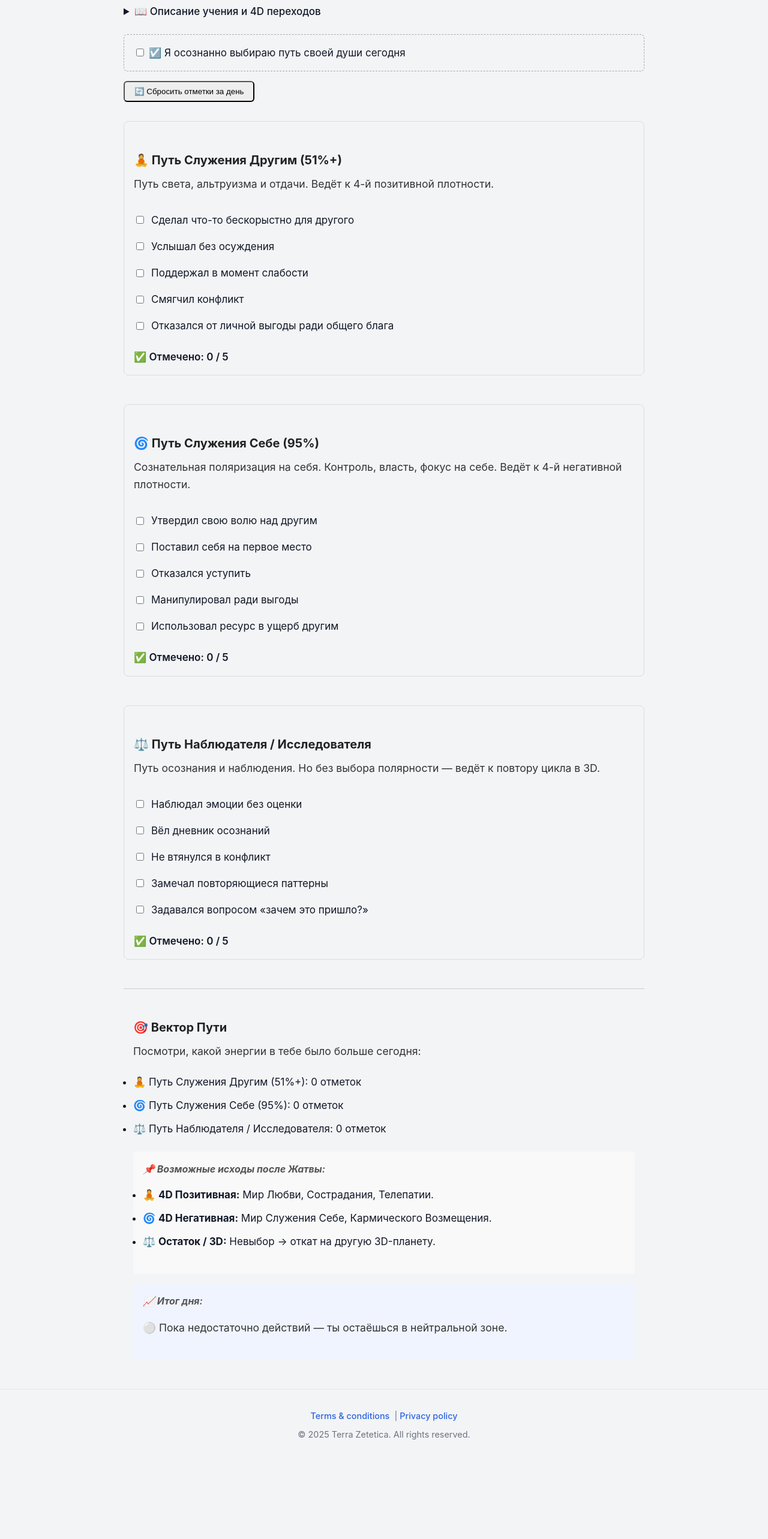
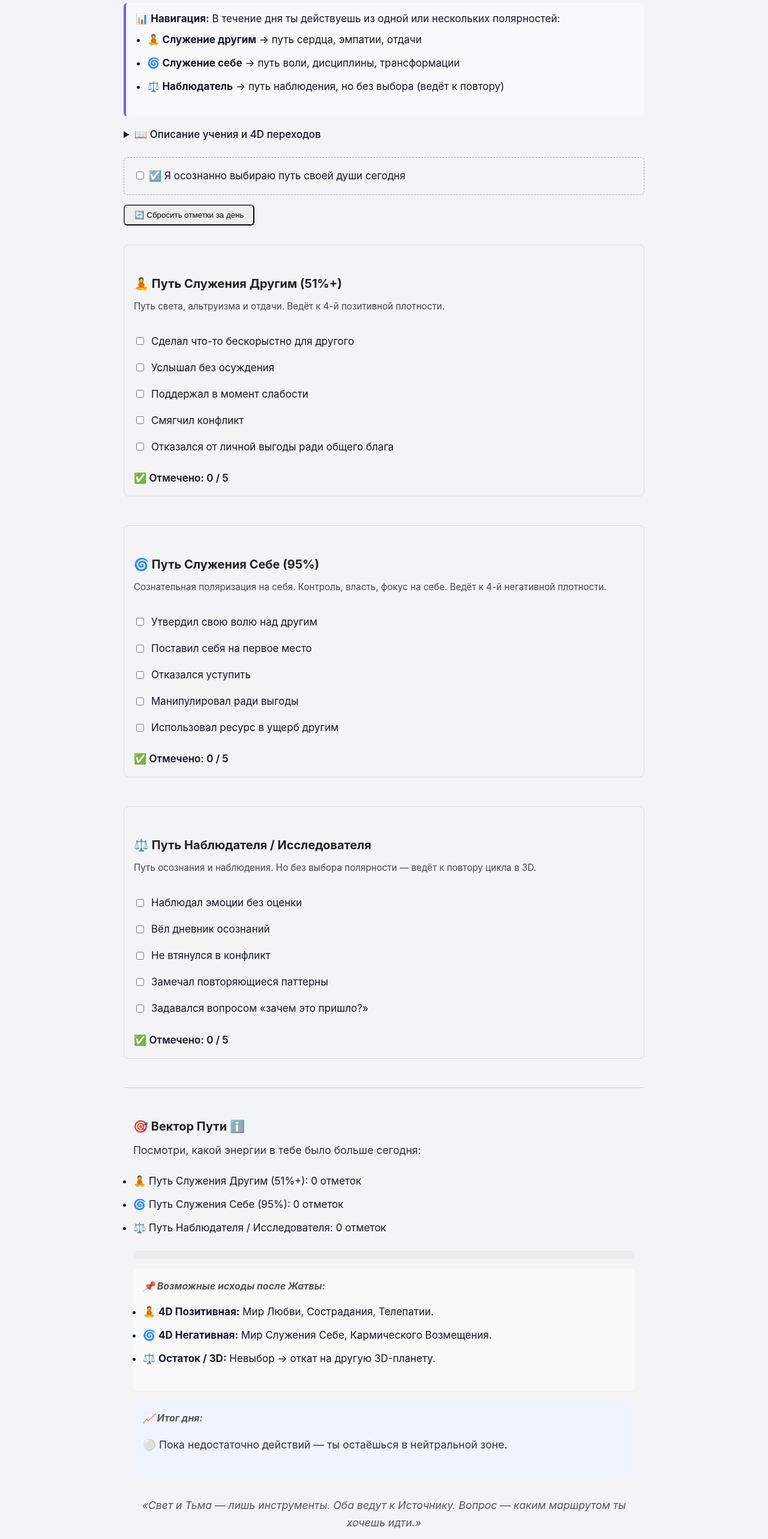
Before and after one commit to kardinalmarkov/terra-zetetica, a Next.js app: page /insiderPractices in a window 1280 px wide. Shown: the part 160-2726 px from the top of the page at 60% size. Before the commit the page ends 2595 px from the top, so only its background shows below. Built offline with nearby package versions, Linux system fonts and the light colour scheme.

Commit message:
Update insiderPractices.js

```diff
--- a/pages/insiderPractices.js
+++ b/pages/insiderPractices.js
@@ -76,6 +76,12 @@ export default function InsiderPractices() {
 
   const countMarked = (key) => (checkedItems[key] || []).length;
 
+  const total = {
+    positive: countMarked('positive'),
+    negative: countMarked('negative'),
+    observer: countMarked('observer'),
+  };
+
   return (
     <>
       <Head>
@@ -85,11 +91,20 @@ export default function InsiderPractices() {
       <main className="wrapper" style={{ maxWidth: 900, margin: '0 auto', padding: '2rem 1rem' }}>
         <h1>🧬 Практика по Откровениям Инсайдера</h1>
 
+        <div style={{ margin: '1rem 0', padding: '0.75rem 1rem', background: '#f8f9fb', borderLeft: '4px solid #6c63ff', borderRadius: 6 }}>
+          <strong>📊 Навигация:</strong> В течение дня ты действуешь из одной или нескольких полярностей:
+          <ul style={{ paddingLeft: '1.2rem', marginTop: '0.5rem' }}>
+            <li><strong>🧘 Служение другим</strong> → путь сердца, эмпатии, отдачи</li>
+            <li><strong>🌀 Служение себе</strong> → путь воли, дисциплины, трансформации</li>
+            <li><strong>⚖️ Наблюдатель</strong> → путь наблюдения, но без выбора (ведёт к повтору)</li>
+          </ul>
+        </div>
+
         <details style={{ marginBottom: '1.5rem' }}>
           <summary style={{ cursor: 'pointer', fontWeight: 500 }}>
             📖 Описание учения и 4D переходов
           </summary>
-          <div style={{ marginTop: '1rem', lineHeight: '1.6' }}>
+          <div style={{ marginTop: '1rem', lineHeight: '1.6', fontSize: '0.95rem', color: '#444' }}>
             <p><strong>🌀 Три исхода после Жатвы:</strong><br />
               • <strong>4D Позитив:</strong> Мир Любви, Единства, Сострадания.<br />
               <em>«Вы будете творить чудесные вещи… Это будет волшебное время.»</em><br />
@@ -109,6 +124,8 @@ export default function InsiderPractices() {
               <strong>🌑 Путь Силы:</strong> Контроль, Самоцентризм, Жертва<br />
               <strong>⚪ Невыбор:</strong> Перезапуск цикла
             </p>
+
+            <p><em>✨ Оба пути — Света и Силы — ведут к Источнику. Вопрос лишь в том, каким маршрутом ты хочешь идти.</em></p>
 
             <details style={{ marginTop: '1rem' }}>
               <summary style={{ cursor: 'pointer', fontWeight: 500 }}>
@@ -139,7 +156,6 @@ export default function InsiderPractices() {
           </div>
         </details>
 
-
         <div style={{ margin: '1rem 0', padding: '1rem', border: '1px dashed #aaa', borderRadius: 6 }}>
           <label>
             <input type="checkbox" checked={chosen} onChange={() => setChosen(!chosen)} style={{ marginRight: '0.5rem' }} />
@@ -162,7 +178,7 @@ export default function InsiderPractices() {
               style={{ marginBottom: '3rem', padding: '1rem', border: '1px solid #ddd', borderRadius: 8 }}
             >
               <h2>{data.title}</h2>
-              <p>{data.description}</p>
+              <p style={{ fontSize: '0.95rem', color: '#444' }}>{data.description}</p>
               {data.items.map((item, i) => (
                 <label
                   key={i}
@@ -192,7 +208,7 @@ export default function InsiderPractices() {
         })}
 
         <div style={{ padding: '1rem', borderTop: '1px solid #ccc' }}>
-          <h2>🎯 Вектор Пути</h2>
+          <h2>🎯 Вектор Пути <span title="4D — это уровень сознания, следующий за нашей реальностью. Там ты творишь мыслями, общаешься телепатически и действуешь согласно своей вибрации.">ℹ️</span></h2>
           <p>Посмотри, какой энергии в тебе было больше сегодня:</p>
           <ul>
             {Object.keys(checklistData).map(key => (
@@ -201,6 +217,15 @@ export default function InsiderPractices() {
               </li>
             ))}
           </ul>
+
+          <div style={{
+            display: 'flex', height: '14px', margin: '1rem 0',
+            borderRadius: 8, overflow: 'hidden', background: '#eee'
+          }}>
+            <div style={{ width: `${total.positive * 20}%`, background: '#a5d6a7' }} />
+            <div style={{ width: `${total.observer * 20}%`, background: '#e0e0e0' }} />
+            <div style={{ width: `${total.negative * 20}%`, background: '#ef9a9a' }} />
+          </div>
 
           <div style={{ margin: '1rem 0', background: '#f9f9f9', padding: '1rem', borderRadius: 6 }}>
             <h3>📌 Возможные исходы после Жатвы:</h3>
@@ -221,6 +246,10 @@ export default function InsiderPractices() {
                   : '⚪ Пока недостаточно действий — ты остаёшься в нейтральной зоне.'}
             </p>
           </div>
+
+          <p style={{ marginTop: '2rem', fontStyle: 'italic', textAlign: 'center', color: '#555' }}>
+            «Свет и Тьма — лишь инструменты. Оба ведут к Источнику. Вопрос — каким маршрутом ты хочешь идти.»
+          </p>
         </div>
       </main>
     </>
```
